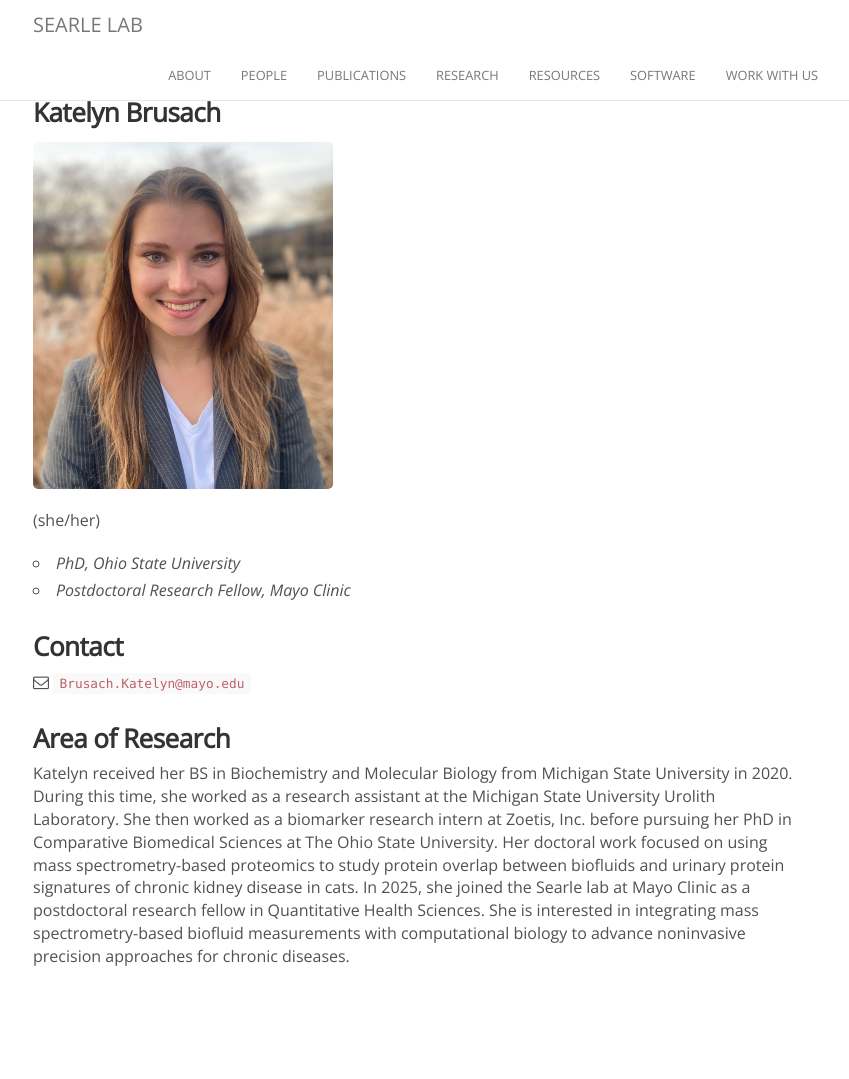
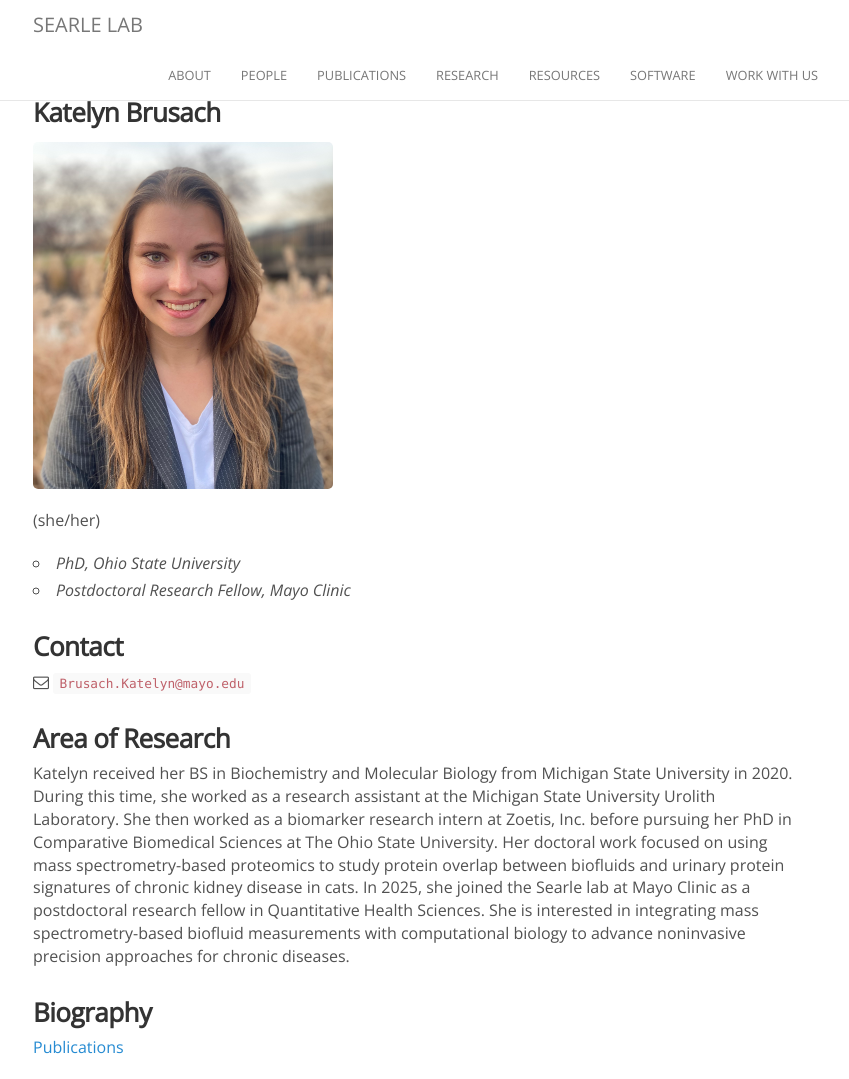
Before and after one commit to searlelab/searlelab.github.io, a Jekyll site: the page built from _people/katelyn_brusach.md, in a window 1280 px wide and 1079 px high. Shown: the whole window, without its empty margins (222-1071 px from the left). Built offline with Jekyll 4.4.1, drawn with Linux system fonts in a browser that asks for light colours; nearby versions of some CDN libraries; comment, search, counter and statistics services are not loaded.

Commit message:
Update katelyn_brusach.md

```diff
--- a/_people/katelyn_brusach.md
+++ b/_people/katelyn_brusach.md
@@ -18,3 +18,7 @@ joined: 2022
 
 ### Area of Research
 Katelyn received her BS in Biochemistry and Molecular Biology from Michigan State University in 2020. During this time, she worked as a research assistant at the Michigan State University Urolith Laboratory. She then worked as a biomarker research intern at Zoetis, Inc. before pursuing her PhD in Comparative Biomedical Sciences at The Ohio State University. Her doctoral work focused on using mass spectrometry-based proteomics to study protein overlap between biofluids and urinary protein signatures of chronic kidney disease in cats. In 2025, she joined the Searle lab at Mayo Clinic as a postdoctoral research fellow in Quantitative Health Sciences. She is interested in integrating mass spectrometry-based biofluid measurements with computational biology to advance noninvasive precision approaches for chronic diseases.
+
+### Biography
+
+[Publications](https://scholar.google.com/citations?hl=en&user=C_NtpxwAAAAJ)
```
